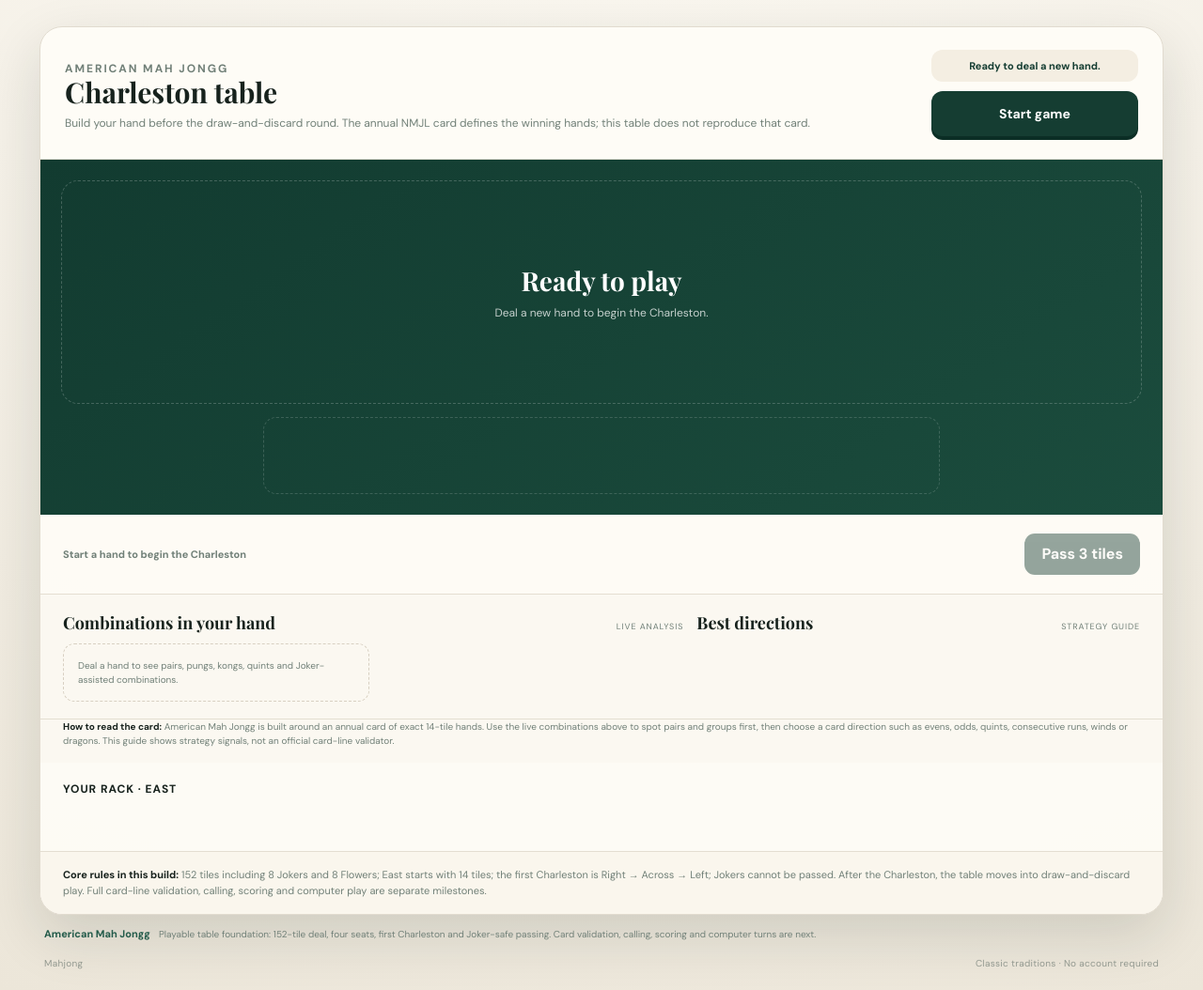
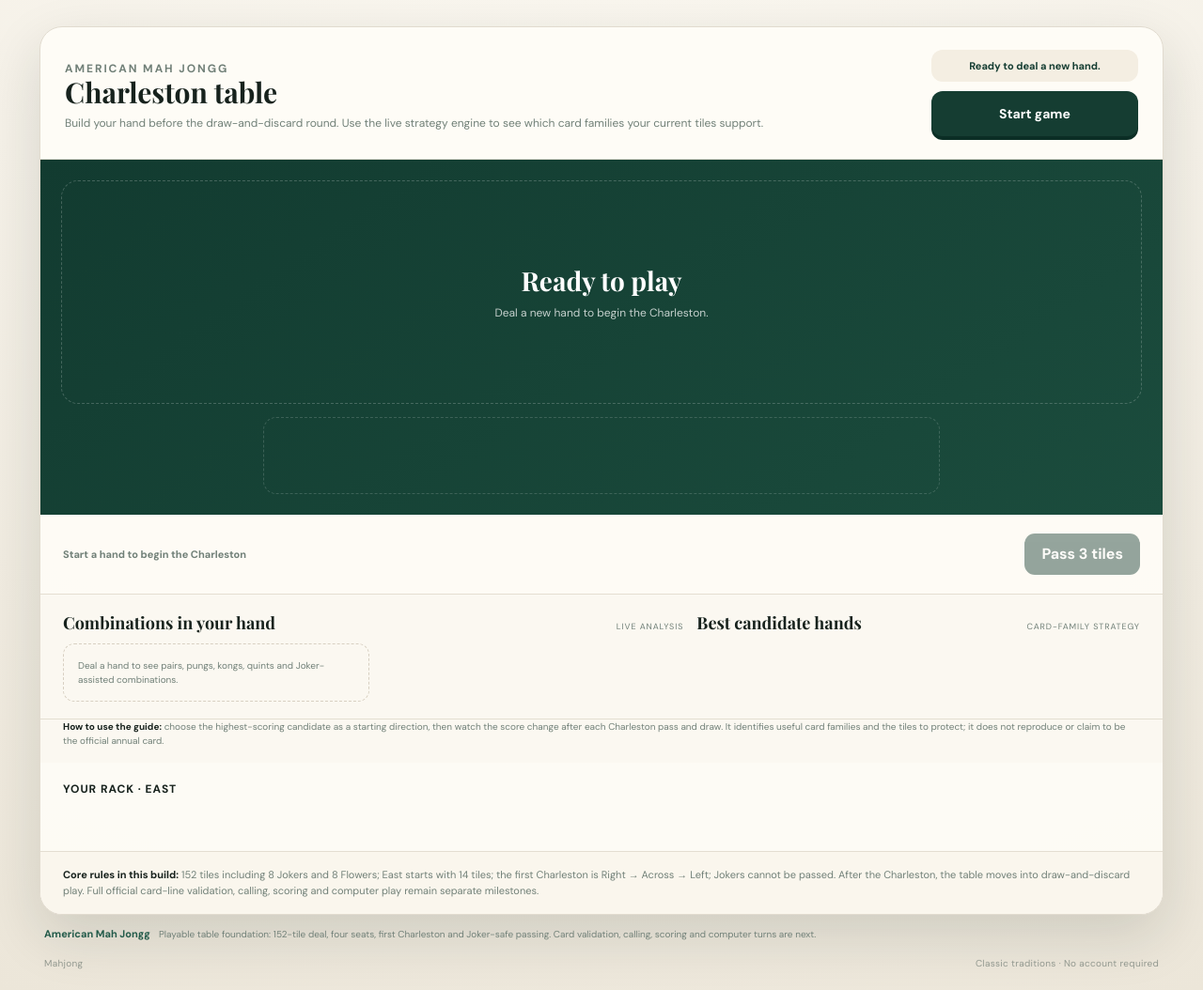
Before and after one commit to mnijhara/Mahjong, a website: page index.html in a window 1280 px wide. Shown: the part 440-1494 px from the top of the page at 94% size. Drawn offline with nearby package versions, Linux system fonts and the light colour scheme.

Commit message:
feat: surface American card-family strategy guidance

```diff
--- a/index.html
+++ b/index.html
@@ -47,7 +47,7 @@
       <section id="americanTable" class="american-table" aria-label="American Mah Jongg table">
         <div class="american-panel">
           <header class="american-header">
-            <div><p class="american-kicker">American Mah Jongg</p><h2>Charleston table</h2><p>Build your hand before the draw-and-discard round. The annual NMJL card defines the winning hands; this table does not reproduce that card.</p></div>
+            <div><p class="american-kicker">American Mah Jongg</p><h2>Charleston table</h2><p>Build your hand before the draw-and-discard round. Use the live strategy engine to see which card families your current tiles support.</p></div>
             <div class="american-header-actions"><div id="americanStatus" class="american-status" role="status" aria-live="polite">Ready to deal a new hand.</div><button id="americanStart" class="american-start" type="button">Start game</button></div>
           </header>
           <div class="american-tabletop">
@@ -61,16 +61,16 @@
               <div id="americanCombinations" class="american-combination-grid" aria-live="polite"></div>
             </div>
             <div class="american-insight-panel">
-              <div class="american-insight-heading"><strong>Best directions</strong><span>Strategy guide</span></div>
+              <div class="american-insight-heading"><strong>Best candidate hands</strong><span>Card-family strategy</span></div>
               <div id="americanDirections" class="american-direction-list" aria-live="polite"></div>
             </div>
           </section>
-          <div class="american-card-note"><strong>How to read the card:</strong> American Mah Jongg is built around an annual card of exact 14-tile hands. Use the live combinations above to spot pairs and groups first, then choose a card direction such as evens, odds, quints, consecutive runs, winds or dragons. This guide shows strategy signals, not an official card-line validator.</div>
+          <div class="american-card-note"><strong>How to use the guide:</strong> choose the highest-scoring candidate as a starting direction, then watch the score change after each Charleston pass and draw. It identifies useful card families and the tiles to protect; it does not reproduce or claim to be the official annual card.</div>
           <div class="american-hand-wrap">
             <div class="american-hand-title"><strong>Your rack · East</strong></div>
             <div id="americanHand" class="american-hand" role="list" aria-label="Your American Mah Jongg hand"></div>
           </div>
-          <div class="american-rules"><strong>Core rules in this build:</strong> 152 tiles including 8 Jokers and 8 Flowers; East starts with 14 tiles; the first Charleston is Right → Across → Left; Jokers cannot be passed. After the Charleston, the table moves into draw-and-discard play. Full card-line validation, calling, scoring and computer play are separate milestones.</div>
+          <div class="american-rules"><strong>Core rules in this build:</strong> 152 tiles including 8 Jokers and 8 Flowers; East starts with 14 tiles; the first Charleston is Right → Across → Left; Jokers cannot be passed. After the Charleston, the table moves into draw-and-discard play. Full official card-line validation, calling, scoring and computer play remain separate milestones.</div>
         </div>
       </section>
 
@@ -82,6 +82,7 @@
   <div id="modal" class="modal hidden" role="dialog" aria-modal="true" aria-labelledby="modalTitle"><div class="modal-card"><div class="modal-icon">✦</div><p class="eyebrow">Board cleared</p><h2 id="modalTitle">Beautifully done.</h2><p id="modalCopy"></p><div class="modal-stats"><div><span>TIME</span><strong id="finalTime">00:00</strong></div><div><span>MOVES</span><strong id="finalMoves">0</strong></div></div><button class="btn primary full" id="playAgain" type="button">Play again</button></div></div>
   <noscript><main><p>Mahjong needs JavaScript enabled to play.</p></main></noscript>
   <script src="american-game.js"></script>
+  <script src="american-card-engine.js"></script>
   <script src="american-insights.js"></script>
   <script src="game.js"></script>
   <script src="style-selector.js"></script>
```
